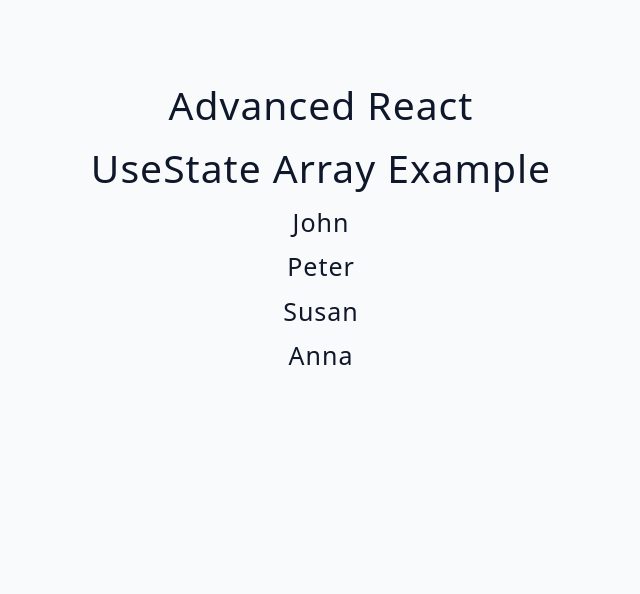
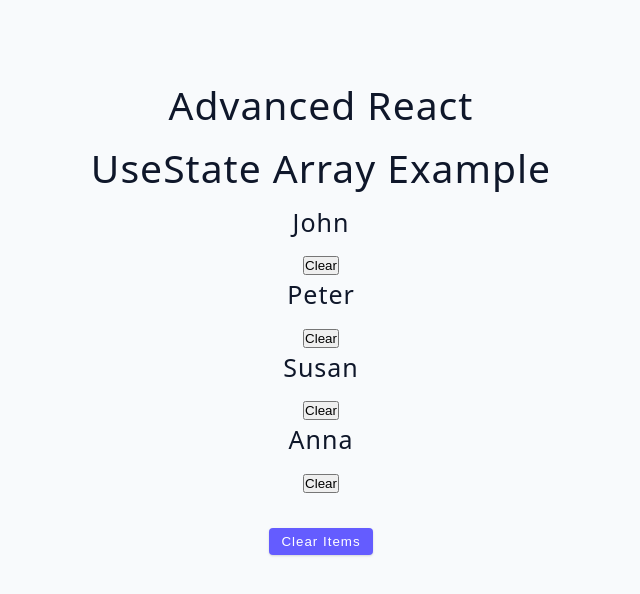
Before and after one commit to deelusional/newAdvReact, a React (Vite) app: page / in a window 1280 px wide. Shown: the top 594 px of the page, without its empty margins (319-959 px from the left). Built offline with nearby package versions, Linux system fonts and the light colour scheme.

Commit message:
Added clearAllItems Button

```diff
--- a/src/tutorial/01-useState/starter/03-useState-array.jsx
+++ b/src/tutorial/01-useState/starter/03-useState-array.jsx
@@ -3,6 +3,15 @@ import { data } from '../../../data';
 
 const UseStateArray = () => {
   const [people, setPeople] = React.useState(data);
+
+  const removeItem = () => {
+
+  };
+
+  // setPeople to an empty array can clear all items
+  const clearAllItems = () => {
+    setPeople([]);
+  };
 
   return (
     <div>
@@ -12,8 +21,18 @@ const UseStateArray = () => {
         const {id, name} = person;
         return <div key={id}>
           <h4>{name}</h4>
+          <button type='button'>Clear</button>
         </div>
       })}
+      {/* This button outside of the original curly braces */}
+      <button
+        type='button'
+        style={{ marginTop: '2rem' }}
+        className='btn'
+        onClick={clearAllItems}
+      >
+        clear items
+      </button>
     </div>
   );
 };
```
